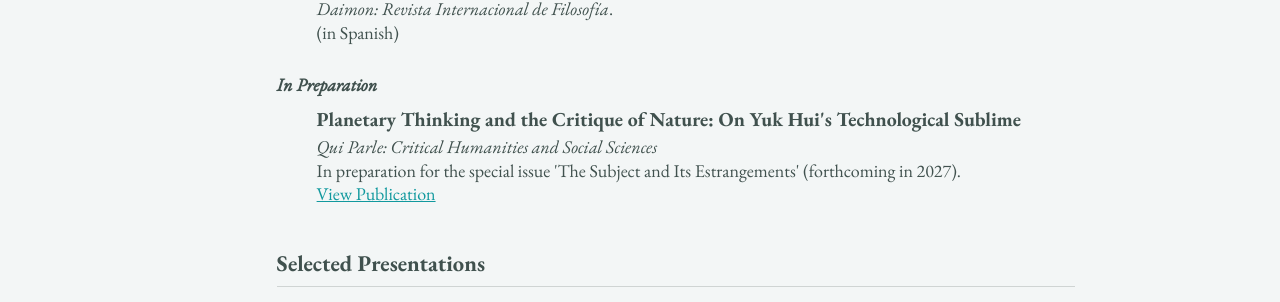
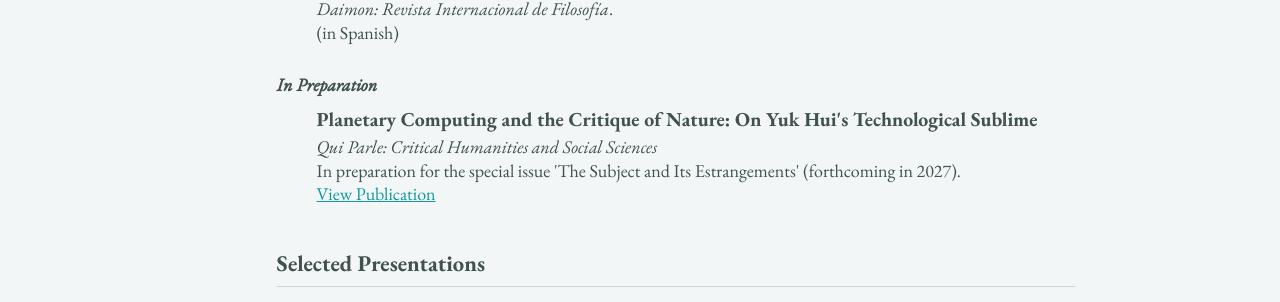
Before and after one commit to epujol90/epujol90.github.io, a Jekyll site: the page built from _pages/cv-json.md, in a window 1280 px wide and 900 px high, scrolled down 3421 px. Shown: the part 154-456 px from the top of the window. Built offline with Jekyll 4.4.1, drawn with Linux system fonts in a browser that asks for light colours; a script bundle is joined from its source files by our own code; library files that are not in the unit come from our copies.

Commit message:
Update cv.json

```diff
--- a/_data/cv.json
+++ b/_data/cv.json
@@ -213,7 +213,7 @@
       "category": "Under Review"
     },
     {
-      "name": "Planetary Thinking and the Critique of Nature: On Yuk Hui's Technological Sublime",
+      "name": "Planetary Computing and the Critique of Nature: On Yuk Hui's Technological Sublime",
       "publisher": "<em>Qui Parle: Critical Humanities and Social Sciences</em>",
       "releaseDate": "",
       "website": "https://quiparle.org/CfP-The-Subject-and-its-Estrangements",
```
